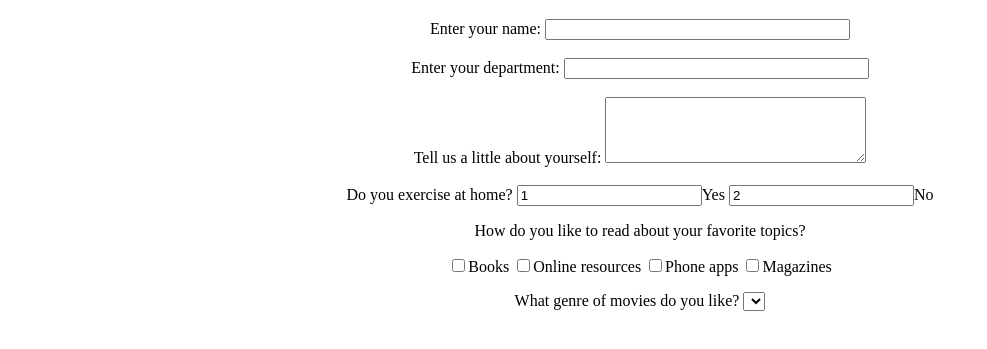
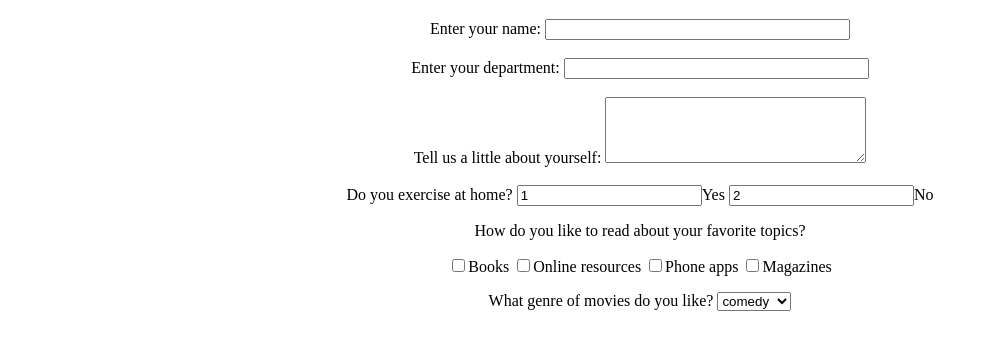
Before and after one commit to SatyamP2711/P1, a plain HTML site: page index.html in a window 1280 px wide. Shown: the part 87-436 px from the top of the page, without its empty margins (0-987 px from the left). Drawn offline with Linux system fonts and the light colour scheme.

Commit message:
Update index.html

```diff
--- a/index.html
+++ b/index.html
@@ -40,7 +40,7 @@ How do you like to read about your favorite topics?
 What genre of movies do you like?
 <!--Select box lets you choose one of the multiple dropdown options-->
 <select name="moviepref" ><option>
-<option value=1 selected = "true>comedy
+<option value=1 selected = "true">comedy
 <option value=2 >romance
 <option value=3 >thriller
 <option value=4 >horror
```
